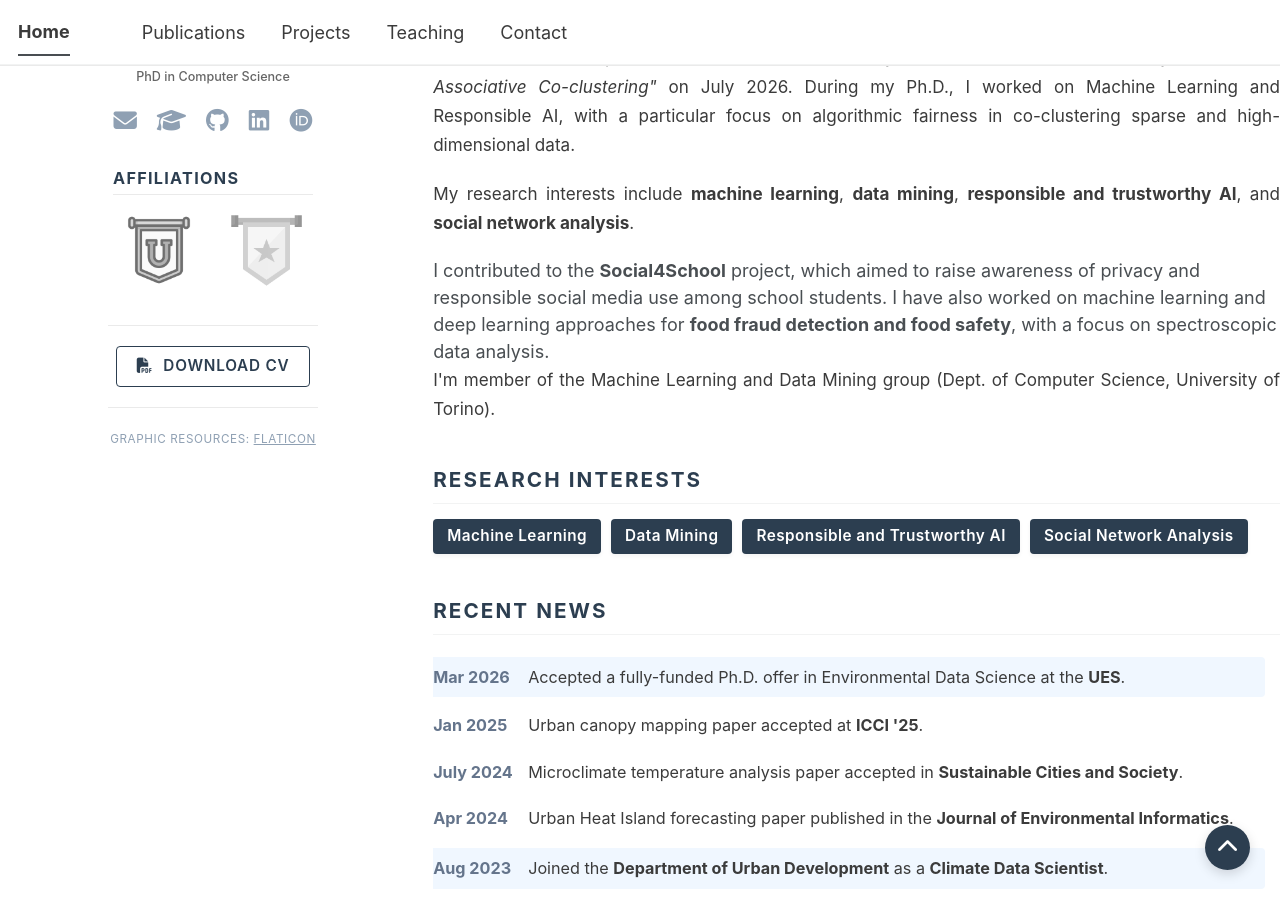
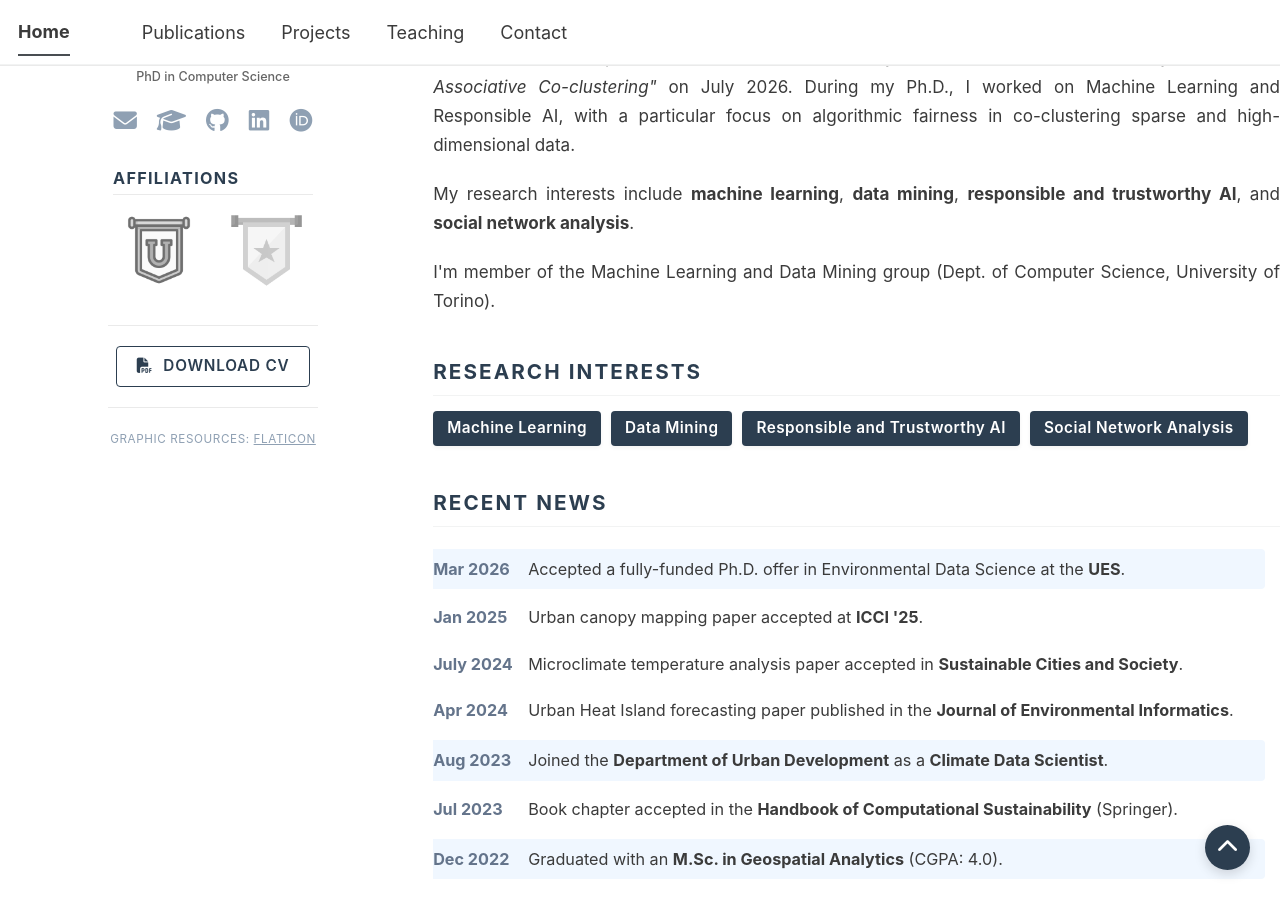
Before and after one commit to federicopeiretti/federicopeiretti.github.io, a Jekyll site: the page built from _pages/about.md, in a window 1280 px wide and 900 px high, scrolled down 351 px. Built offline with Jekyll 4.4.1, drawn with Linux system fonts in a browser that asks for light colours; a script bundle is joined from its source files by our own code; library files that are not in the unit come from our copies.

Commit message:
update short bio

```diff
--- a/_pages/about.md
+++ b/_pages/about.md
@@ -200,10 +200,6 @@ redirect_from:
   My research interests include <strong>machine learning</strong>, <strong>data mining</strong>, <strong>responsible and trustworthy AI</strong>, and <strong>social network analysis</strong>.
 </div>
 
-<!-->
-  I contributed to the <strong>Social4School</strong> project, which aimed to raise awareness of privacy and responsible social media use among school students. I have also worked on machine learning and deep learning approaches for <strong>food fraud detection and food safety</strong>, with a focus on spectroscopic data analysis.
-<!-->
-
 <div class="content-text">
   I'm member of the Machine Learning and Data Mining group (Dept. of Computer Science, University of Torino).
 </div>
```
